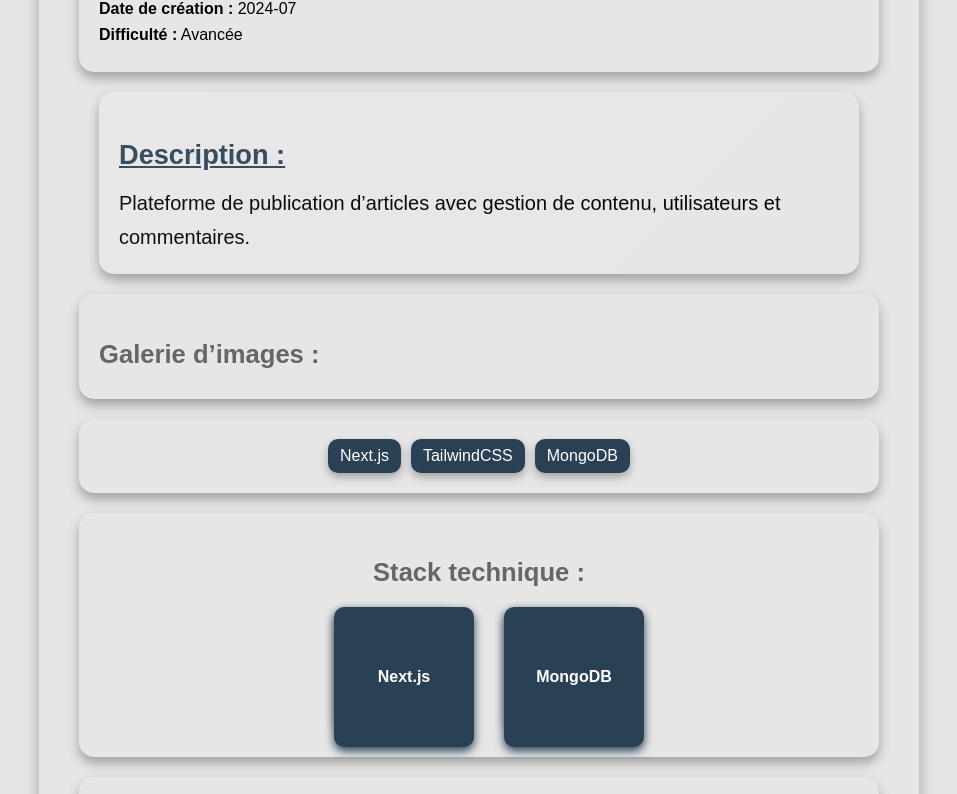
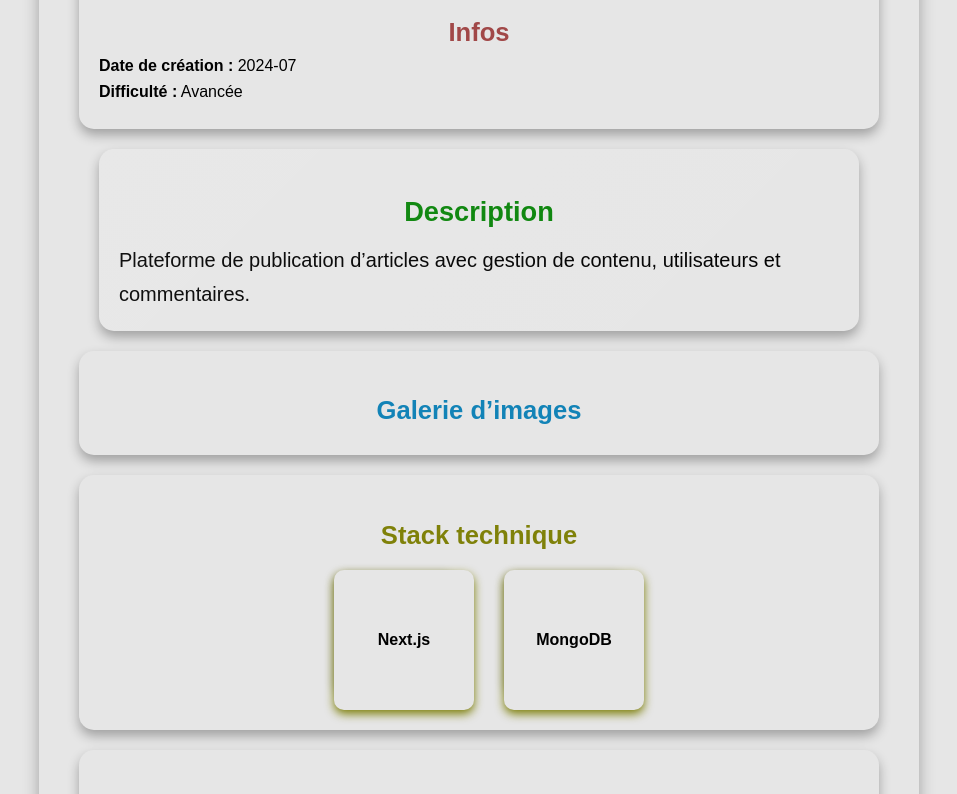
Before and after one commit to DARK-SHAD0W/Portfolio, a React (Vite) app: page /details/blog-personnel in a window 1280 px wide. Shown: the part 577-1371 px from the top of the page, without its empty margins (161-1118 px from the left). Built offline with nearby package versions, Linux system fonts and the light colour scheme.

Commit message:
j'ai finalisé la page details projets

```diff
--- a/src/pages/DetailsProjet.tsx
+++ b/src/pages/DetailsProjet.tsx
@@ -35,18 +35,19 @@ export default function DetailsProjet() {
       </div>
 
       <div className="project-info">
+        <h3> Infos</h3>
         <p><b>Date de création :</b> {project.date}</p>
         <p><b>Difficulté :</b> {project.difficulty}</p>
       </div>
 
       <div className="description">
-        <h3>Description :</h3>
+        <h3>Description </h3>
         <p>{project.description}</p>
       </div>
 
       {project.gallery && (
         <div className="gallery">
-          <h3>Galerie d’images :</h3>
+          <h3>Galerie d’images </h3>
           <div className="gallery-grid">
             {project.gallery.map((img, index) => (
               <img key={index} src={img} alt={`Step ${index + 1}`} />
@@ -55,17 +56,11 @@ export default function DetailsProjet() {
         </div>
       )}
 
-      <div className="tech-badges">
-        {project.technologies.map((tech, index) => (
-          <span key={index} className={`badge badge-${tech.toLowerCase()}`}>
-            {tech}
-          </span>
-        ))}
-      </div>
+
 
       {project.techDetails && (
         <div className="stack-animated">
-          <h3>Stack technique :</h3>
+          <h3>Stack technique </h3>
           <div className="stack-grid">
             {project.techDetails.map((tech, index) => (
               <div key={index} className="flip-card">
@@ -81,7 +76,7 @@ export default function DetailsProjet() {
 
       {project.learnings && (
         <div className="learnings">
-          <h3>Ce que j’ai appris :</h3>
+          <h3>Ce que j’ai appris </h3>
           <p>{project.learnings}</p>
         </div>
       )}
--- a/src/styles/details-projet.scss
+++ b/src/styles/details-projet.scss
@@ -131,10 +131,10 @@
     }
 
     h3 {
+      text-align: center;
       font-size: 1.7rem;
-      color: variables.$secondary-color;
+      color: rgb(7, 131, 7);
       margin-bottom: 15px;
-      text-decoration: underline;
     }
 
     p {
@@ -152,6 +152,13 @@
 
 
   .project-info {
+    h3 {
+      text-align: center;
+      font-size: 1.6rem;
+      color: rgba(132, 6, 6, 0.705);
+      margin-bottom: 10px;
+    }
+
     p {
       margin: 8px 0;
       color: variables.$light-text;
@@ -163,8 +170,9 @@
   }
   .gallery {
     h3 {
+      text-align: center;
       font-size: 1.6rem;
-      color: variables.$dark-bg;
+      color: rgb(18, 131, 183);
       margin-bottom: 10px;
     }
 
@@ -184,7 +192,7 @@
 
         &:hover {
           transform: scale(1.05) rotate(1deg);
-          box-shadow: 0 8px 14px rgba(255, 100, 100, 0.4);
+          box-shadow: 0 8px 14px rgb(18, 131, 183);
         }
       }
     }
@@ -194,36 +202,13 @@
     }
   }
 
-  .tech-badges {
-    display: flex;
-    justify-content: center;
-    gap: 10px;
-    flex-wrap: wrap;
-
-    .badge {
-      padding: 8px 12px;
-      background: variables.$secondary-color;
-      color: #fff;
-      border-radius: 10px;
-      box-shadow: 0 4px 8px rgba(0, 0, 0, 0.3);
-      transition: transform 0.3s ease, box-shadow 0.3s ease;
-
-      &:hover {
-        transform: translateY(-5px) scale(1.1);
-        box-shadow: 0 10px 14px rgba(0, 255, 200, 0.3);
-      }
-    }
-    &:hover {
-      box-shadow: 0 6px 12px rgb(125, 127, 9);
-    }
-  }
 
   .stack-animated {
     h3 {
       text-align: center;
       font-size: 1.6rem;
       margin-bottom: 20px;
-      color: variables.$dark-bg;
+      color: hsl(61, 87%, 27%);
     }
 
     .stack-grid {
@@ -231,7 +216,7 @@
       flex-wrap: wrap;
       justify-content: center;
       gap: 50px;
-      margin-bottom: 10px;
+      margin-bottom: 20px;
     }
 
     .flip-card {
@@ -270,23 +255,23 @@
         }
 
         .flip-front {
-          background-color: variables.$secondary-color;
-          color: #fff;
-          box-shadow: 0 4px 10px variables.$secondary-color;
+          background-color: variables.$body-bg;
+          color: variables.$light-text;
+          box-shadow: 0 4px 10px rgb(125, 127, 9);
         }
 
         .flip-back {
-          background-color: variables.$dark-bg;
-          color: #fff;
+          background-color: variables.$body-bg;
+          color: variables.$light-text;
           transform: rotateY(180deg);
-          box-shadow: 0 4px 10px #ff6702;
+          box-shadow: 0 10px 14px variables.$dark-bg;
         }
       }
 
     }
 
     &:hover {
-      box-shadow: 0 6px 12px rgb(123, 40, 168);
+      box-shadow: 0 6px 12px rgb(125, 127, 9);
     }
   }
 
@@ -295,8 +280,9 @@
     color: variables.$light-text;
 
     h3 {
-      color: variables.$dark-bg;
+      color: rgb(187, 22, 85);
       margin-bottom: 10px;
+      text-align: center;
     }
 
     &:hover {
```
